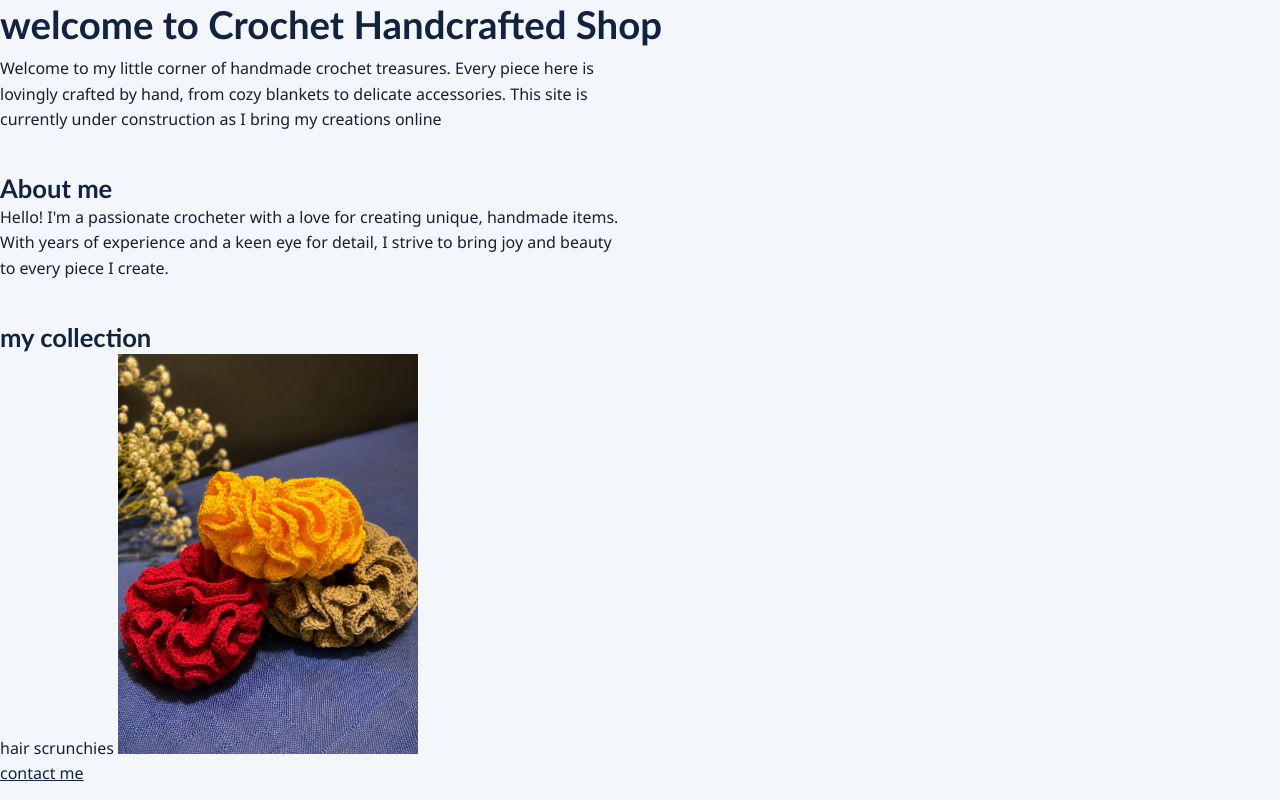
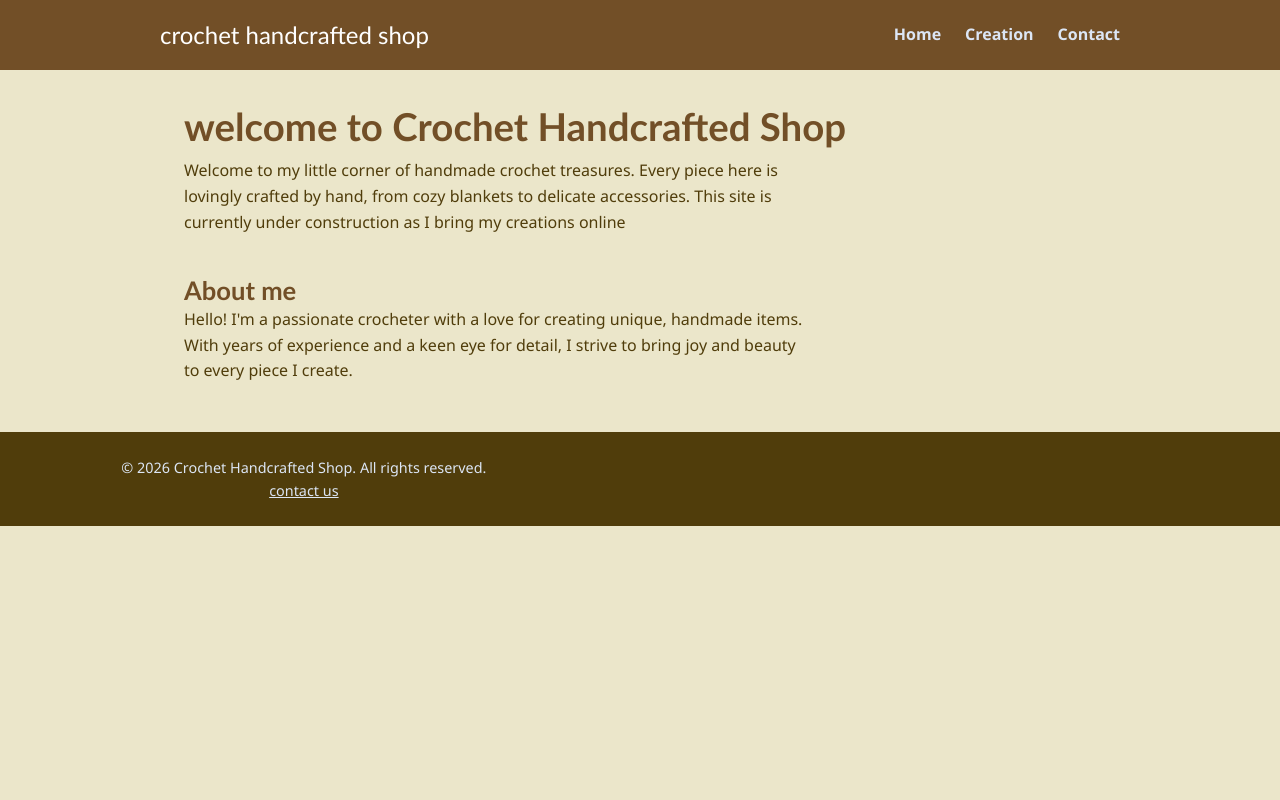
Before and after one commit to asifiwegloria888-ops/crochet-handcrafted-shop, a plain HTML site: page index.html in a window 1280 px wide. Drawn offline with Linux system fonts and the light colour scheme.

Commit message:
add creation, css and index pages updtas

```diff
--- a/css/style.css
+++ b/css/style.css
@@ -1,11 +1,11 @@
 :root {
-  --color-bg: #F3F6FB;
-  --color-text: #16202E;
-  --color-muted: #566276;
-  --color-primary: #12233F;   /* deep navy - réseau/technologie */
+  --color-bg: #ebe6ca;
+  --color-text: #503d0b;
+  --color-muted: #bb8330;
+  --color-primary: #724f27;   /* deep navy - réseau/technologie */
   --color-accent: #F2994A;    /* orange - accessoires/énergie */
-  --color-surface: #FFFFFF;
-  --color-border: #D9E1EC;
+  --color-surface: #c9b987;
+  --color-border: #d8c987;
   --radius: 6px;
   --max-width: 960px;
 }
--- a/index.html
+++ b/index.html
@@ -6,6 +6,19 @@
     <link rel="stylesheet" href="css/style.css">
 </head>
 <body>
+    <header class="site-header">
+        <div class="header-inner">
+            <p class="site-title"><a href="index.html">crochet handcrafted shop</a></p>
+            <nav class="main-nav" aria-label="main navigation">
+                <ul>
+                    <li><a href="index.html">Home</a></li>
+                    <li><a href="creation.html">Creation</a></li>
+                    <li><a href="contact.html">Contact</a></li>
+                </ul>
+            </nav>
+        </div>
+    </header>
+    <main>
     <h1>welcome to  Crochet Handcrafted Shop</h1>
     <p>Welcome to my little corner of handmade crochet treasures.
          Every piece here is lovingly crafted by hand,
@@ -18,13 +31,11 @@
          handmade items.
         With years of experience and a keen eye for detail,
         I strive to bring joy and beauty to every piece I create.</p>
-    <h2>my collection</h2>
-    <ol>
-        <span>hair scrunchies</span>
-        <img src="creation.jpeg" alt="hair scrunchies" width="300">
-
-
-    </ol>
-    <a href="contact.html"> contact me</a>
+    </main>
+    <footer class="site-footer">
+        <p>&copy; 2026 Crochet Handcrafted Shop. All rights reserved.</p>
+        <p><a href="contact.html">contact us</a></p>
+    </footer>
+    <script src="js/main.js"></script>
 </body>
 </html>
```
Also changed, not shown: creation.html (+24 -3 lines).
